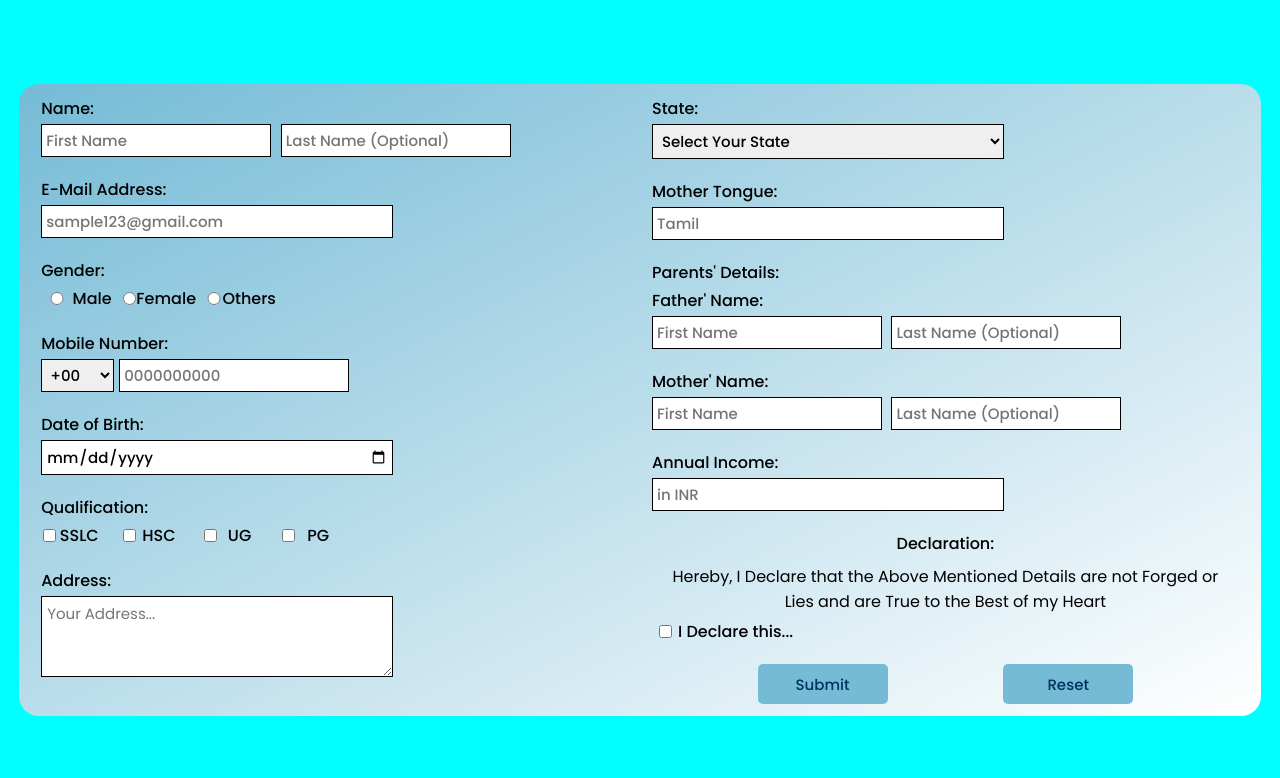
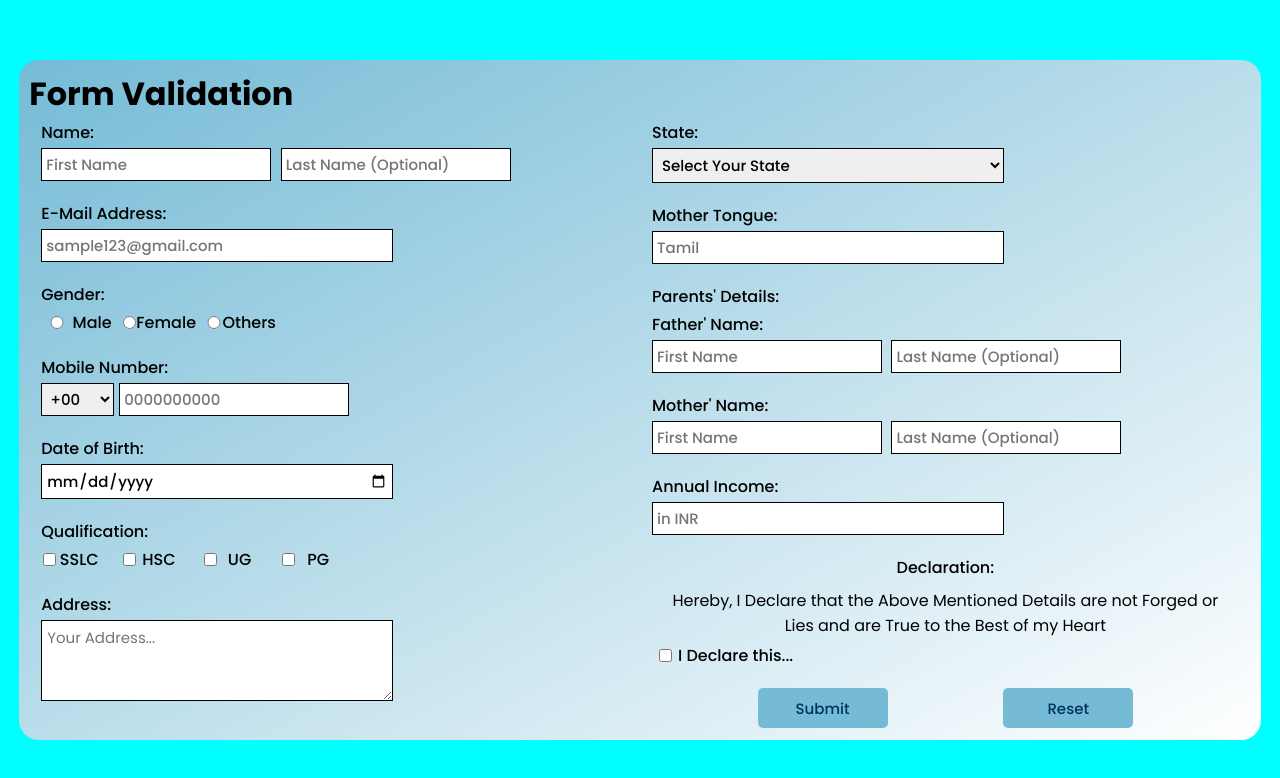
Before and after one commit to SVishal111/FullFormValidation, a plain HTML site: page index.html in a window 1280 px wide. Drawn offline with Linux system fonts and the light colour scheme.

Commit message:
index.html

```diff
--- a/index.html
+++ b/index.html
@@ -12,6 +12,11 @@
 
     <main>
         <div class="formContainer" id="formContainer">
+
+            <div class="heading" id="heading">
+                <h1>Form Validation</h1>
+            </div>
+
             <form action="" class="form" id="form">
 
                 <div class="formPart1" id="formPart1">
```
